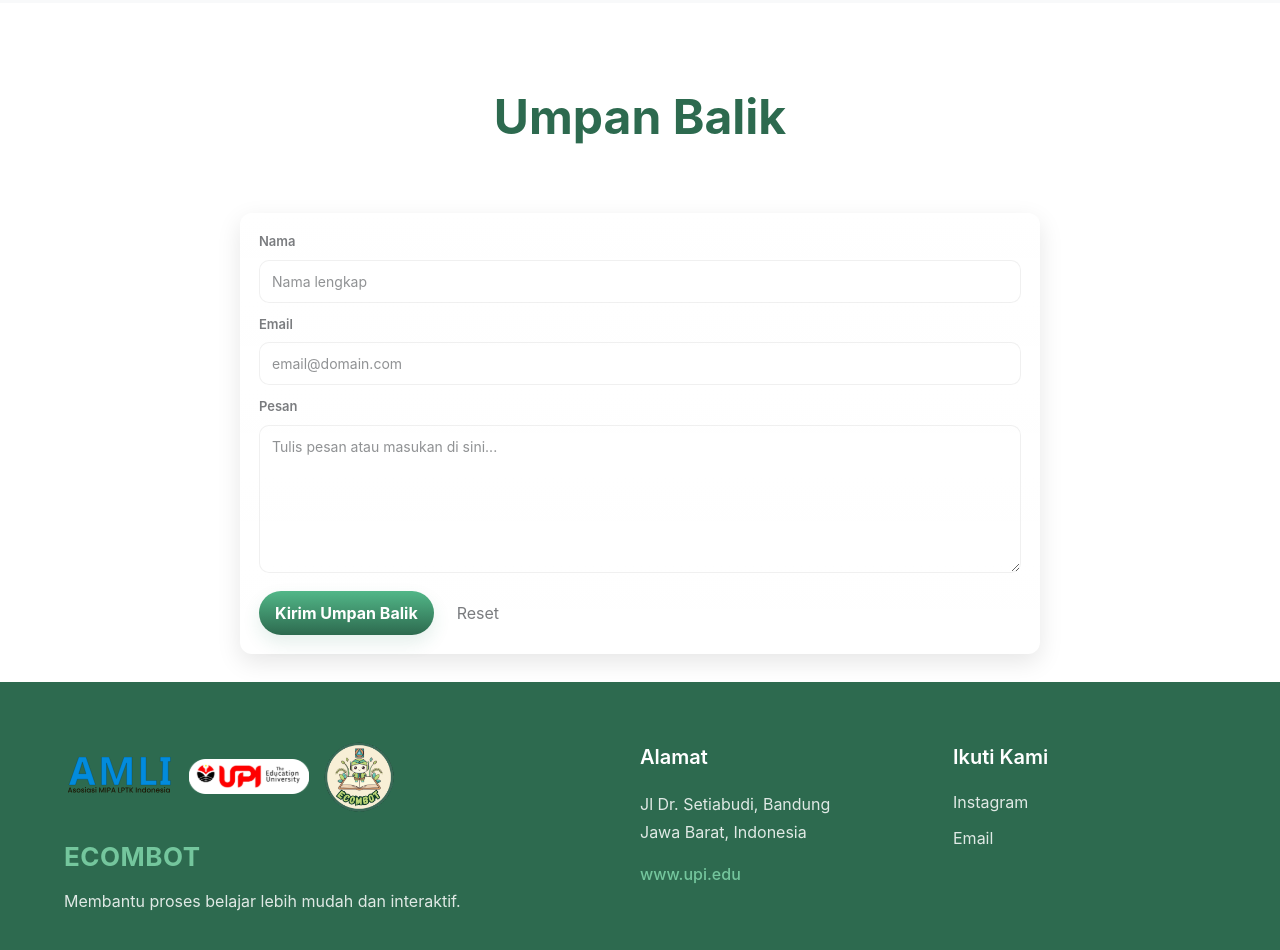
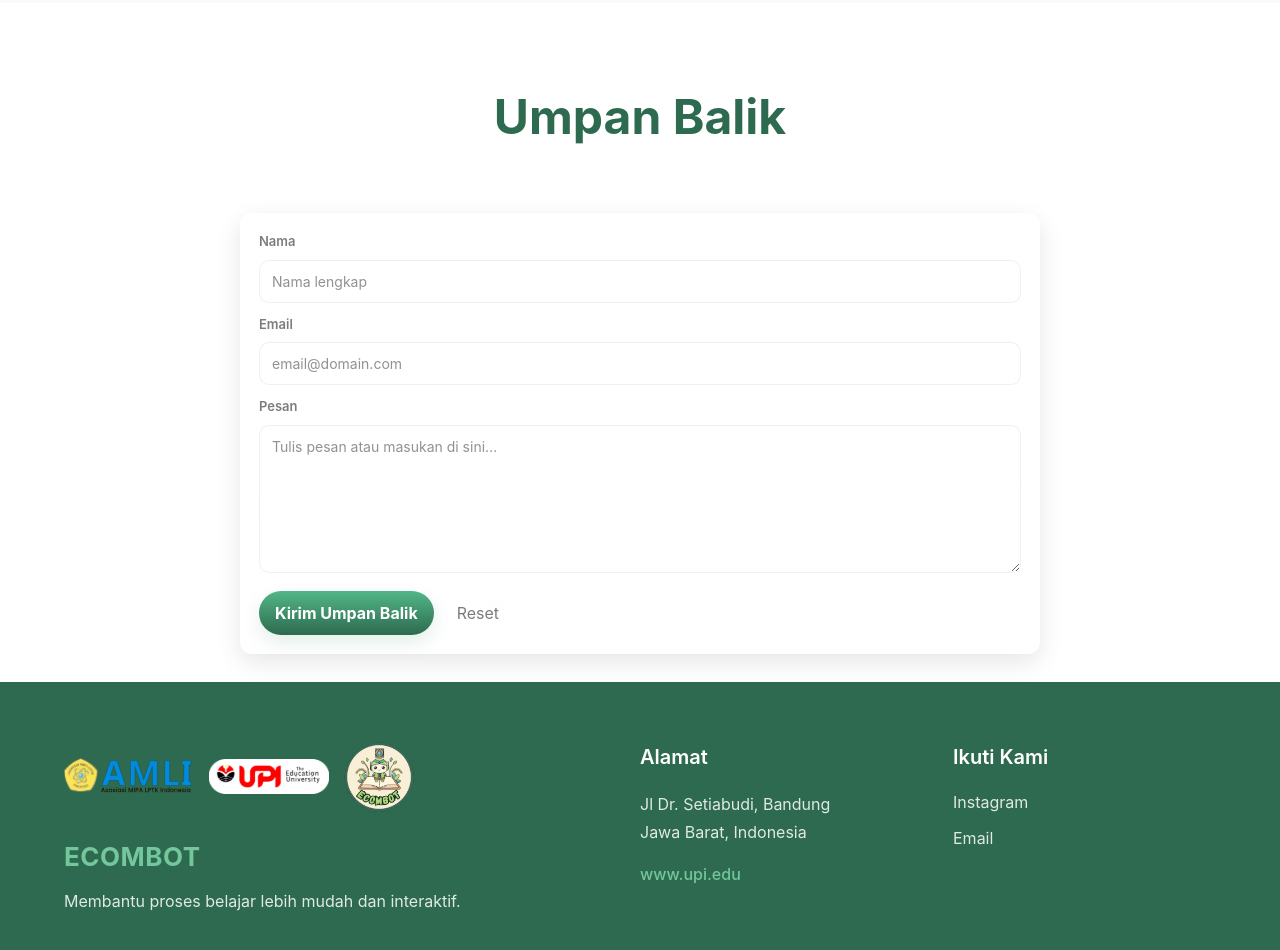
Before and after one commit to MuhammadFathinMughits2308520/greenverse, a React (Vite) app: page / in a window 1280 px wide. Shown: the part 6829-7779 px from the top of the page. Built offline with nearby package versions, Linux system fonts and the light colour scheme; no server answers.

Commit message:
update logo amli

```diff
--- a/src/styles/footer.css
+++ b/src/styles/footer.css
@@ -35,7 +35,7 @@
 }
 
 .amli {
-  width: 110px;
+  width: 130px;
   height: 70px;
   transition: transform 0.3s ease;
   object-fit: contain;
```
Also changed, not shown: public/item/amli.svg.
